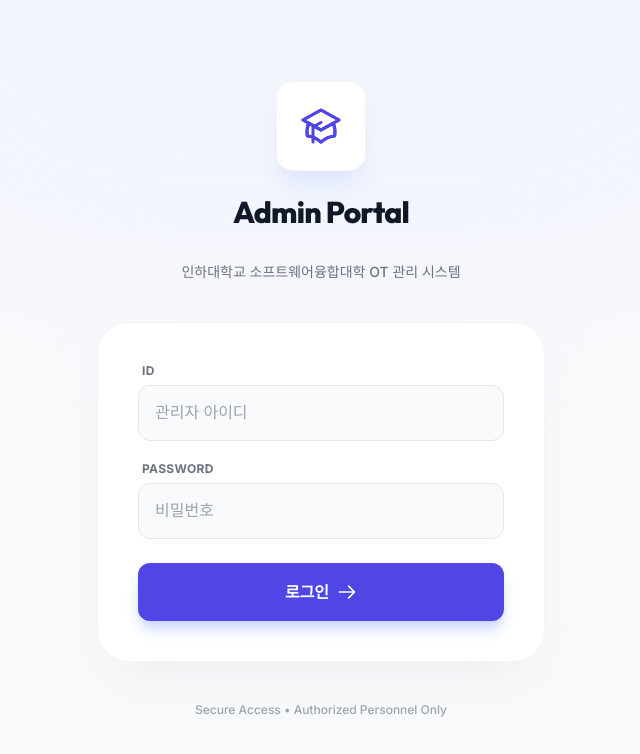
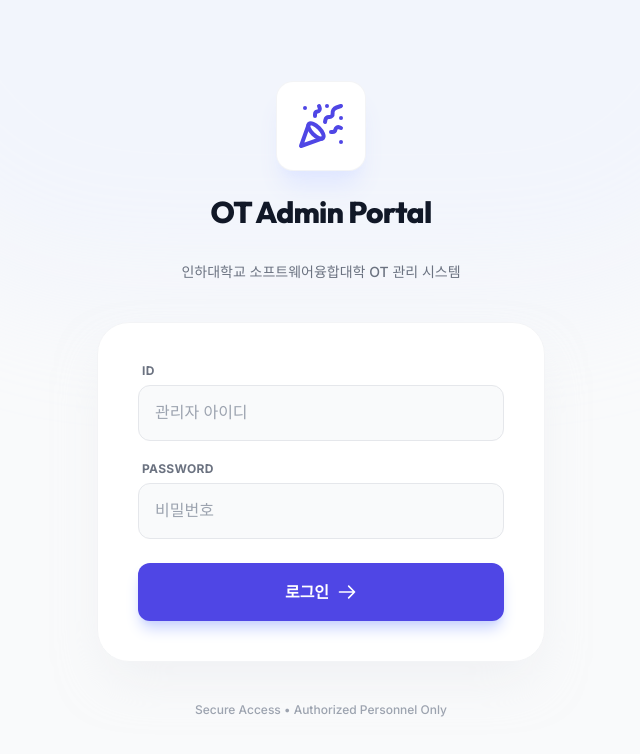
Before and after one commit to HyogyuAhn/swc2026, a Next.js app: page /ot/admin in a window 1280 px wide. Shown: the top 754 px of the page, without its empty margins (319-959 px from the left). Built offline with nearby package versions, Linux system fonts and the light colour scheme.

Commit message:
fix: design

```diff
--- a/src/app/ot/admin/dashboard/page.js
+++ b/src/app/ot/admin/dashboard/page.js
@@ -118,7 +118,7 @@
     return (
         <div className="min-h-screen bg-gray-50 font-sans">
             <nav className="bg-white border-b border-gray-200 sticky top-0 z-40">
-                <div className="max-w-7xl mx-auto px-4 sm:px-6 lg:px-8">
+                <div className="w-full px-4 sm:px-6 lg:px-8">
                     <div className="flex justify-between items-center h-16 w-full">
                         <div className="flex items-center gap-3">
                             <span className="flex items-center justify-center px-3 h-8 rounded-lg bg-indigo-50 text-indigo-600 font-bold text-sm font-outfit tracking-wide">
@@ -128,7 +128,7 @@
                                 {department === 'CS' ? '컴퓨터공학과' : '인공지능공학과'} OT 관리
                             </h1>
                         </div>
-                        <div className="flex items-center">
+                        <div className="flex items-center ml-auto">
                             <button
                                 onClick={handleLogout}
                                 className="text-sm font-medium text-gray-500 hover:text-gray-900 transition-colors"
--- a/src/app/ot/admin/page.js
+++ b/src/app/ot/admin/page.js
@@ -2,6 +2,7 @@
 
 import { useState } from 'react';
 import { useRouter } from 'next/navigation';
+import { PartyPopper } from 'lucide-react';
 
 export default function AdminLogin() {
     const [id, setId] = useState('');
@@ -48,14 +49,10 @@
             <div className="relative z-10 max-w-md w-full">
                 <div className="text-center mb-10">
                     <div className="inline-flex items-center justify-center p-5 bg-white rounded-2xl shadow-xl shadow-indigo-100 mb-6 ring-1 ring-gray-100">
-                        <svg className="h-12 w-12 text-indigo-600" fill="none" viewBox="0 0 24 24" stroke="currentColor">
-                            <path strokeLinecap="round" strokeLinejoin="round" strokeWidth={1.5} d="M12 14l9-5-9-5-9 5 9 5z" />
-                            <path strokeLinecap="round" strokeLinejoin="round" strokeWidth={1.5} d="M12 14l6.16-3.422a12.083 12.083 0 01.665 6.479A11.952 11.952 0 0012 20.055a11.952 11.952 0 00-6.824-2.998 12.078 12.078 0 01.665-6.479L12 14z" />
-                            <path strokeLinecap="round" strokeLinejoin="round" strokeWidth={1.5} d="M12 14l9-5-9-5-9 5 9 5zm0 0l6.16-3.422a12.083 12.083 0 01.665 6.479A11.952 11.952 0 0012 20.055a11.952 11.952 0 00-6.824-2.998 12.078 12.078 0 01.665-6.479L12 14zm-4 6v-7.5l4-2.222" />
-                        </svg>
+                        <PartyPopper className="h-12 w-12 text-indigo-600" />
                     </div>
                     <h2 className="text-3xl font-extrabold text-gray-900 font-outfit tracking-tight">
-                        Admin Portal
+                        OT Admin Portal
                     </h2>
                     <p className="mt-3 text-sm text-gray-500 font-medium">
                         인하대학교 소프트웨어융합대학 OT 관리 시스템
```
